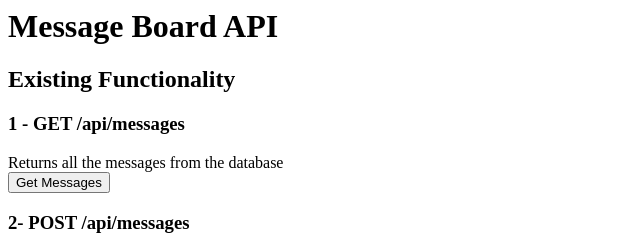
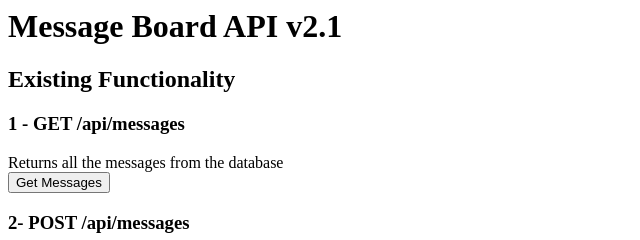
Before and after one commit to alexcasper/dbTemplateSqliteV2, a website: page index.html in a window 1280 px wide. Shown: the top 240 px of the page, 0-640 px from the left. Drawn offline with Linux system fonts and the light colour scheme.

Commit message:
slight change to index.html

```diff
--- a/index.html
+++ b/index.html
@@ -1,7 +1,7 @@
 <html>
 
 <body>
-<h1>Message Board API</h1>
+<h1>Message Board API v2.1</h1>
 
 <h2>Existing Functionality</h2>
 <h3>1 - GET /api/messages</h3>
```
